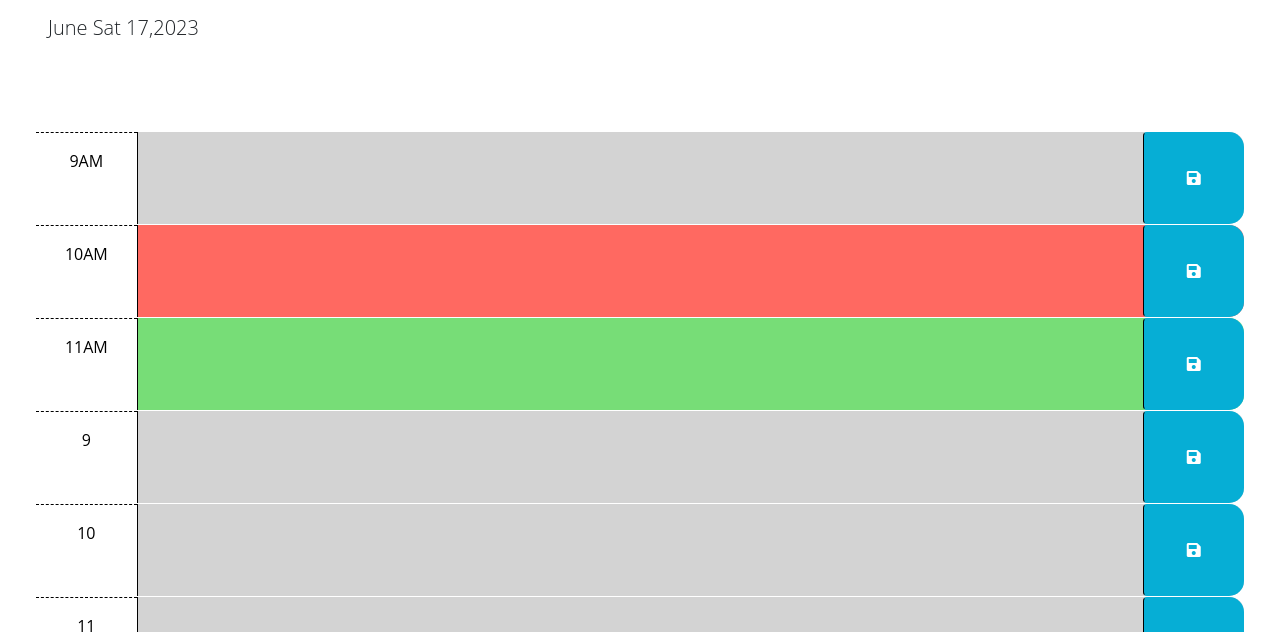
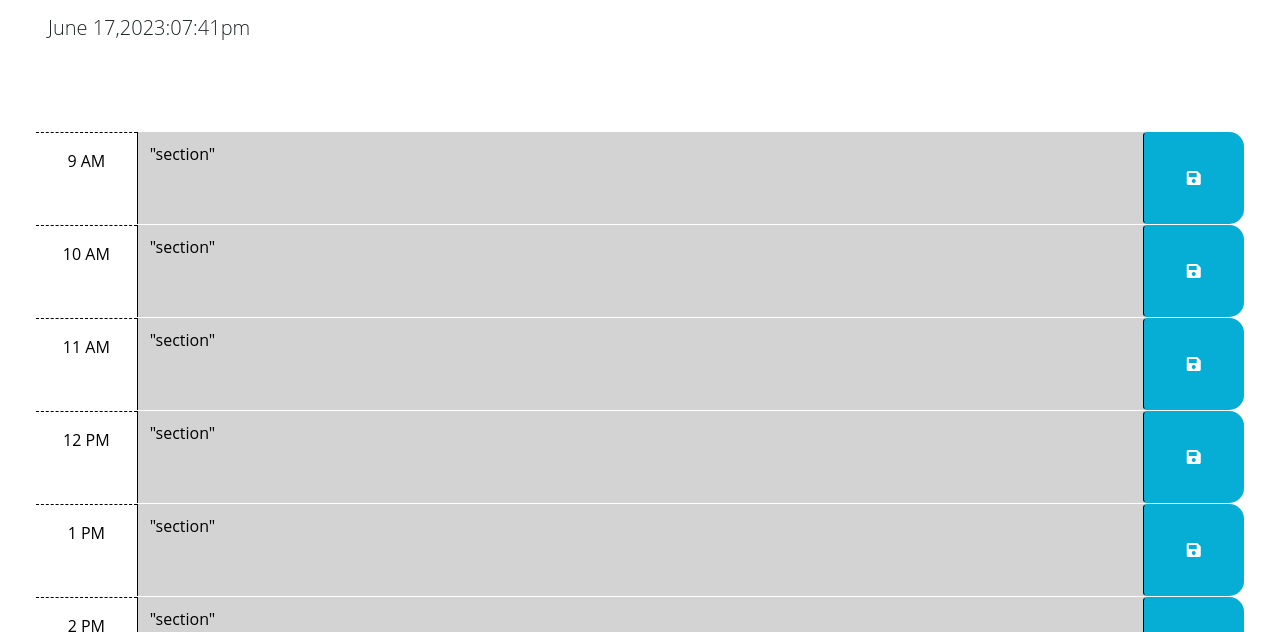
Before and after one commit to Oscar5323/challege-5, a plain HTML site: page index.html in a window 1280 px wide. Shown: the part 166-798 px from the top of the page. Drawn offline with nearby package versions, Linux system fonts and the light colour scheme.

Commit message:
got help on the time and color change

```diff
--- a/Develop/script.js
+++ b/Develop/script.js
@@ -2,28 +2,56 @@
 // the code isn't run until the browser has finished rendering all the elements
 // in the html.
 
+let dt = new Date();
+
 // current date and time having the dayjs() with nothing inside the parenthesis makes it show current time
 function gintime(){
-var currentday = dayjs().format('MMMM ddd DD,YYYY');
-$('#currentDay').text(currentday);}
+var currentday = dayjs().format('MMMM DD,YYYY:hh:mma');
+$('#currentDay').text(currentday);
+}
+// refresh on the currentday
+setInterval(gintime,1000);
 
-setInterval(gintime,1000)
+//
+function return_tense(hour){
 
+  let current_hour = dt.getHours()
+
+  if (hour < current_hour) {
+    return "past"
+  } else if (hour == current_hour) {
+    return "present"
+  } else {
+    return "future"
+  }
+}
+
+//to set the hours anthing below 12 stays as is and anything over 12 gets subtracted
+function return_hour(hour) {
+  if (hour <= 11) {
+    return hour+' AM'
+  } else {
+    if (hour > 12) {
+    return hour-12 +' PM'
+    } else {
+      return hour+' PM'
+    }
+  }
+}
 
 
 
 for (var index = 9; index < 18; index++) {
 
- $('#container-fluid').append('<div id="hour-'+ index +'" class="row time-block past"><div class="col-2 col-md-1 hour text-center py-3">'+ index +'</div><textarea class="col-8 col-md-10 description" rows="3"></textarea><button class="btn saveBtn col-2 col-md-1" aria-label="save"><i class="fas fa-save" aria-hidden="true"></i></button></div>')
-
+ $('#container-fluid').append(`<div id="hour-${index}" class="row time-block ${return_tense(index)}">
+ <div class="col-2 col-md-1 hour text-center py-3">${return_hour(index)}</div>
+  <textarea id="text-${index}" class="col-8 col-md-10 description" rows="3">"section"</textarea>
+  <button id="btn" class="btn saveBtn col-2 col-md-1" aria-label="save">
+   <i class="fas fa-save" aria-hidden="true"></i>
+  </button>
+ </div>`)
 
 }
-
-
-
-
-
-
 
 
 
--- a/index.html
+++ b/index.html
@@ -41,33 +41,7 @@
         code is implemented.
         -->
 
-      <!-- Example of a past time block. The "past" class adds a gray background color. -->
-      <div id="hour-9" class="row time-block past">
-        <div class="col-2 col-md-1 hour text-center py-3">9AM</div>
-        <textarea class="col-8 col-md-10 description" rows="3"> </textarea>
-        <button class="btn saveBtn col-2 col-md-1" aria-label="save">
-          <i class="fas fa-save" aria-hidden="true"></i>
-        </button>
-      </div>
 
-      <!-- Example of a present time block. The "present" class adds a red background color. -->
-      <div id="hour-10" class="row time-block present">
-        <div class="col-2 col-md-1 hour text-center py-3">10AM</div>
-        <textarea class="col-8 col-md-10 description" rows="3"> </textarea>
-        <button class="btn saveBtn col-2 col-md-1" aria-label="save">
-          <i class="fas fa-save" aria-hidden="true"></i>
-        </button>
-      </div>
-
-      <!-- Example of a future time block. The "future" class adds a green background color. -->
-      <div id="hour-11" class="row time-block future">
-        <div class="col-2 col-md-1 hour text-center py-3">11AM</div>
-        <textarea class="col-8 col-md-10 description" rows="3"> </textarea>
-        <button class="btn saveBtn col-2 col-md-1" aria-label="save">
-          <i class="fas fa-save" aria-hidden="true"></i>
-        </button>
-      </div>
-    </div>
 
     <script src="https://cdnjs.cloudflare.com/ajax/libs/jquery/3.2.1/jquery.min.js"></script>
     <script src="https://cdn.jsdelivr.net/npm/dayjs@1.11.3/dayjs.min.js"
```
